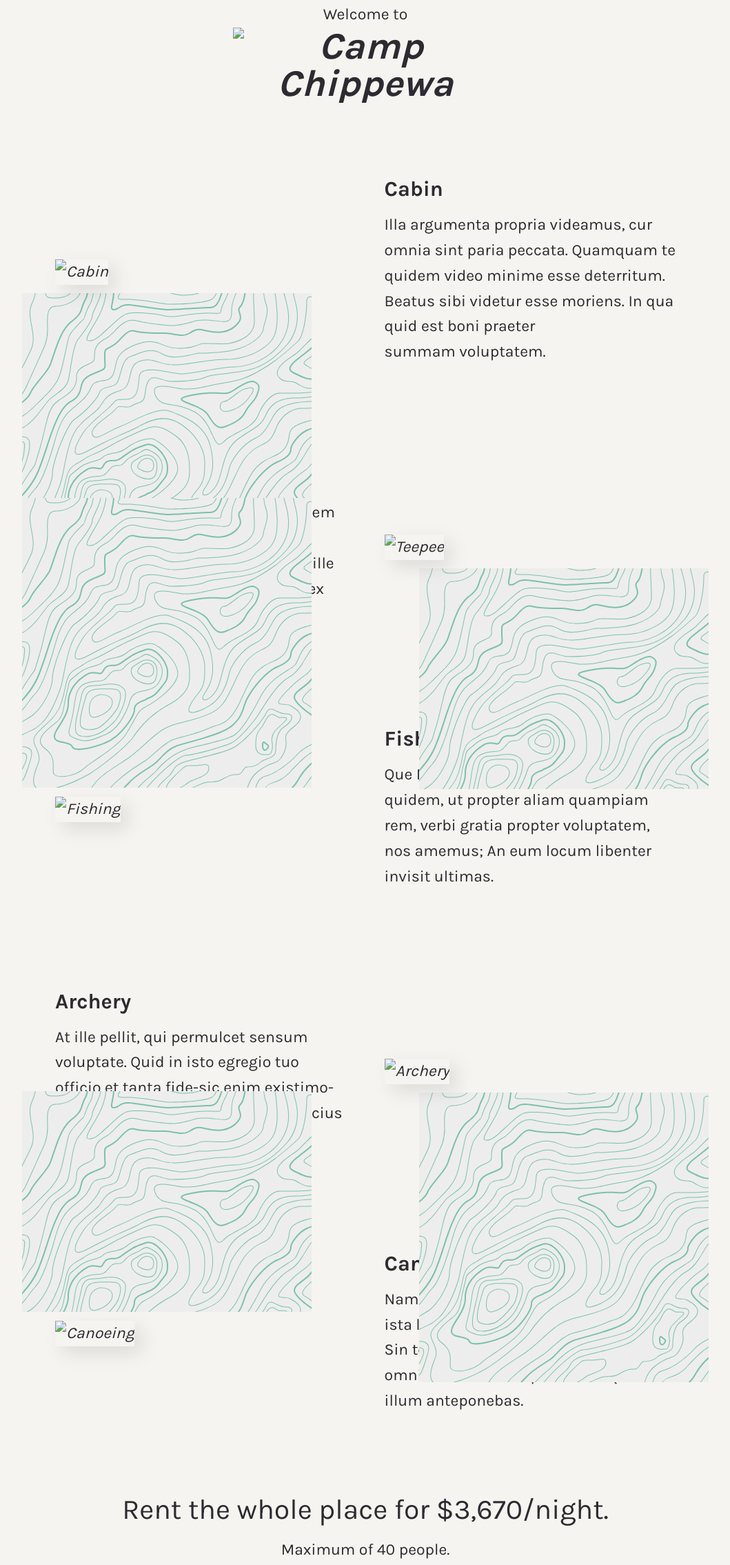
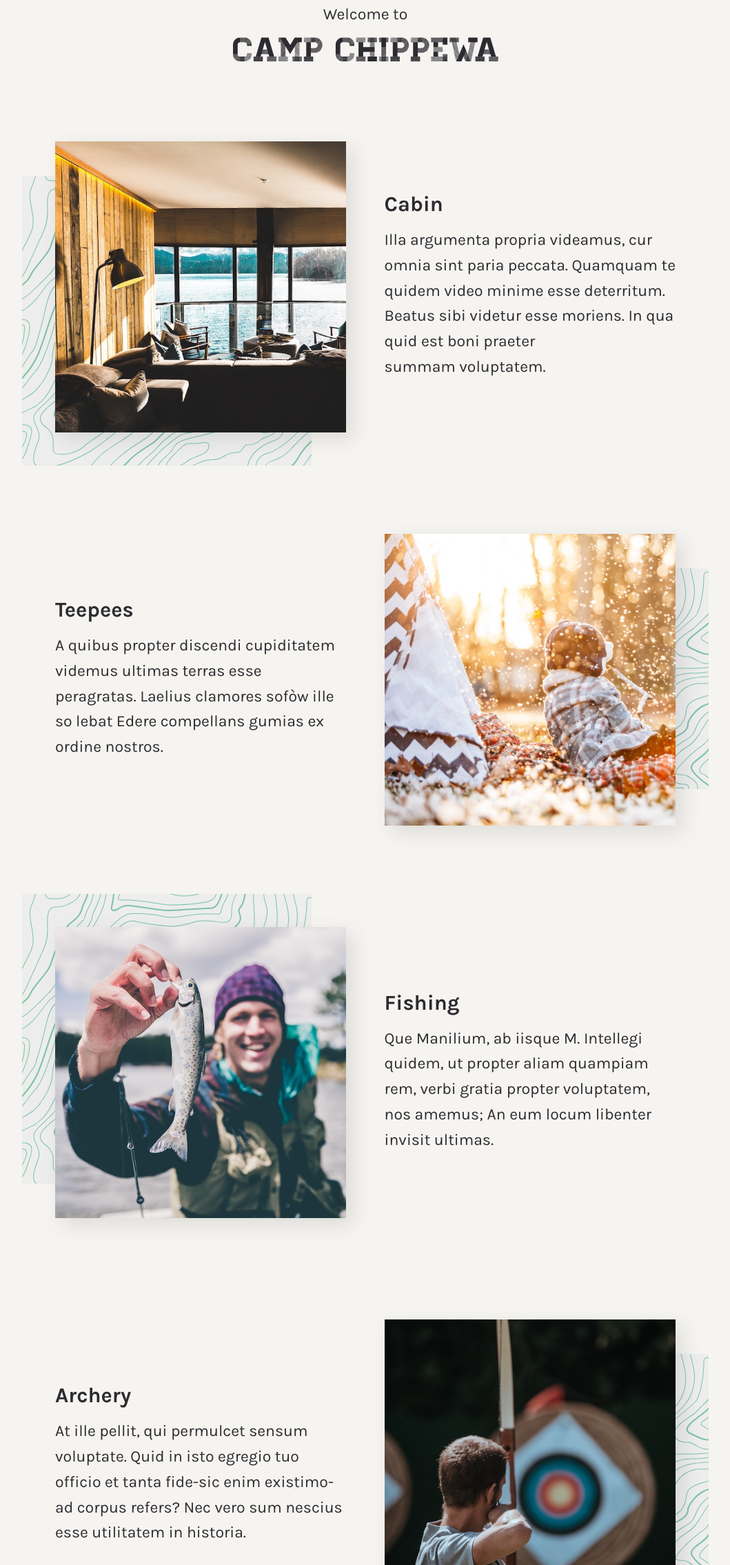
Before and after one commit to taro-arumakan/chippewa, a plain HTML site: page index.html in a window 1280 px wide. Shown: the part 43-2312 px from the top of the page at 69% size, without its empty margins (110-1169 px from the left). Drawn offline with nearby package versions, Linux system fonts and the light colour scheme; the site is published under a folder, as on GitHub Pages, so addresses that start at the root find nothing.

Commit message:
Update 2021-04-09T12:01:12.201Z

```diff
--- a/index.html
+++ b/index.html
@@ -29,7 +29,7 @@
     <header class="pt2 pb1 align--center">
         <div class="container">
             <p>Welcome to</p>
-            <h1 title="Camp Chippewa"><img class="logo" src="/img/logo.svg" alt="Camp Chippewa"></h1>
+            <h1 title="Camp Chippewa"><img class="logo" src="img/logo.svg" alt="Camp Chippewa"></h1>
         </div>
     </header>
 
@@ -43,7 +43,7 @@
                 <!-- Cabin -->
                 <div class="grid-column span-half pt3 pb3 mobile-m order-1 reveal-on-scroll is-revealing">
                     <div class="relative">
-                        <img class="info-image relative z2" src="/img/cabin.jpg" alt="Cabin">
+                        <img class="info-image relative z2" src="img/cabin.jpg" alt="Cabin">
                         <div class="pattern pattern--left-down absolute z1"></div>
                     </div>
                 </div>
@@ -58,14 +58,14 @@
                 </div>
                 <div class="grid-column span-half pt3 pb3 mobile-m order-3 reveal-on-scroll is-revealing">
                     <div class="relative">
-                        <img class="info-image relative z2" src="/img/teepee.jpg" alt="Teepee">
+                        <img class="info-image relative z2" src="img/teepee.jpg" alt="Teepee">
                         <div class="pattern pattern--right-middle absolute z1"></div>
                     </div>
                 </div>
                 <!-- Fishing -->
                 <div class="grid-column span-half pt3 pb3 mobile-m order-5 reveal-on-scroll is-revealing">
                     <div class="relative">
-                        <img class="info-image relative z2" src="/img/fishing.jpg" alt="Fishing">
+                        <img class="info-image relative z2" src="img/fishing.jpg" alt="Fishing">
                         <div class="pattern pattern--left-up absolute z1"></div>
                     </div>
                 </div>
@@ -80,14 +80,14 @@
                 </div>
                 <div class="grid-column span-half pt3 pb3 mobile-m order-7 reveal-on-scroll is-revealing">
                     <div class="relative">
-                        <img class="info-image relative z2" src="/img/archery.jpg" alt="Archery">
+                        <img class="info-image relative z2" src="img/archery.jpg" alt="Archery">
                         <div class="pattern pattern--right-down absolute z1"></div>
                     </div>
                 </div>
                 <!-- Canoeing -->
                 <div class="grid-column span-half pt3 pb3 mobile-m order-9 reveal-on-scroll is-revealing">
                     <div class="relative">
-                        <img class="info-image relative z2" src="/img/canoeing.jpg" alt="Canoeing">
+                        <img class="info-image relative z2" src="img/canoeing.jpg" alt="Canoeing">
                         <div class="pattern pattern--left-middle absolute z1"></div>
                     </div>
                 </div>
@@ -142,9 +142,9 @@
             <p>W5723 Lake View Chester, CA 96020</p>
             <p>Design by <a href="https://www.papayatemplates.com" class="link">Papaya.</a></p>
             <ul class="no-bullets list--inline mt1">
-                <li class="mr1"><a href="https://www.facebook.com" class="link"><img class="icon" src="/img/facebook.svg" alt="Facebook"></a></li>
-                <li class="mr1"><a href="https://www.twitter.com" class="link"><img class="icon" src="/img/twitter.svg" alt="Twitter"></a></li>
-                <li><a href="https://www.instagram.com" class="link"><img class="icon" src="/img/instagram.svg" alt="Instagram"></a></li>
+                <li class="mr1"><a href="https://www.facebook.com" class="link"><img class="icon" src="img/facebook.svg" alt="Facebook"></a></li>
+                <li class="mr1"><a href="https://www.twitter.com" class="link"><img class="icon" src="img/twitter.svg" alt="Twitter"></a></li>
+                <li><a href="https://www.instagram.com" class="link"><img class="icon" src="img/instagram.svg" alt="Instagram"></a></li>
             </ul>
             <p>&copy; Camp Chippewa</p>
         </div>
```
